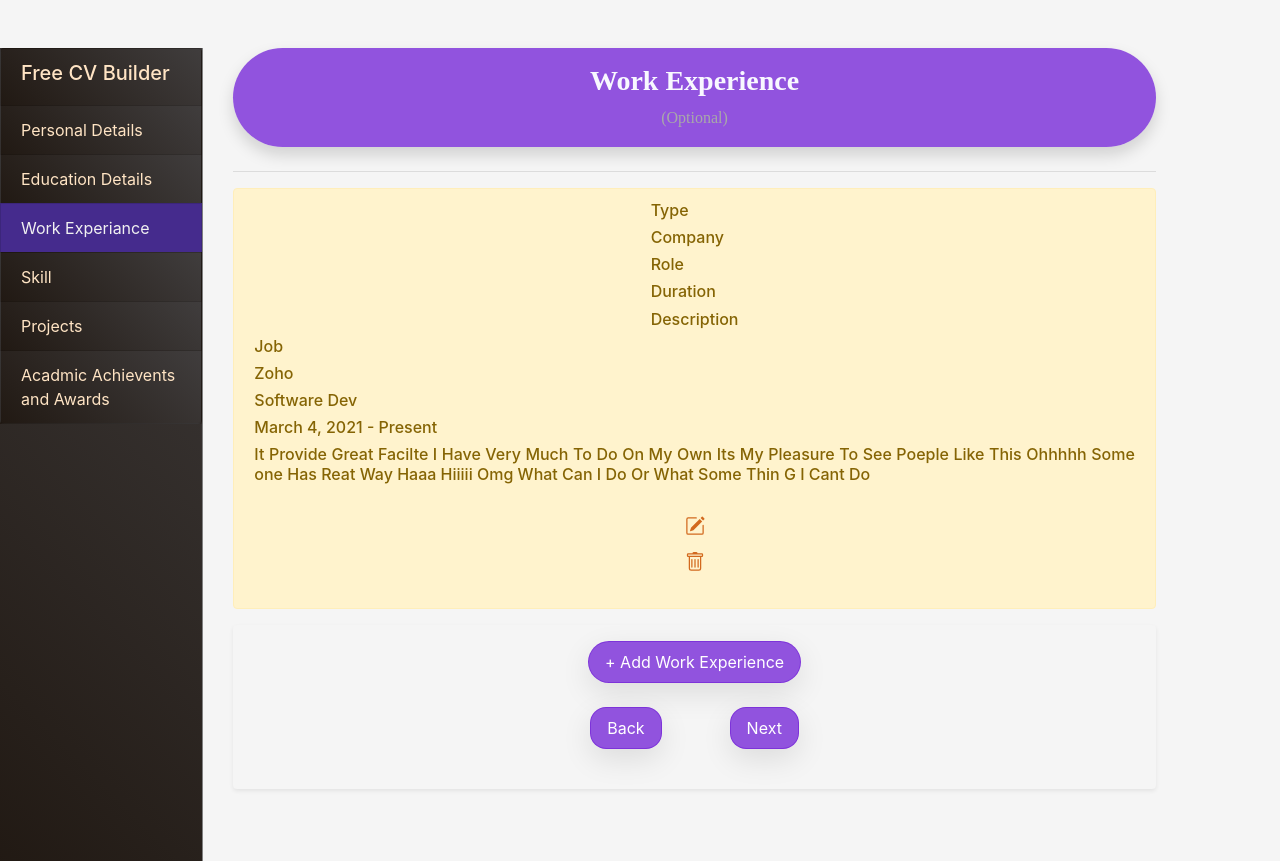
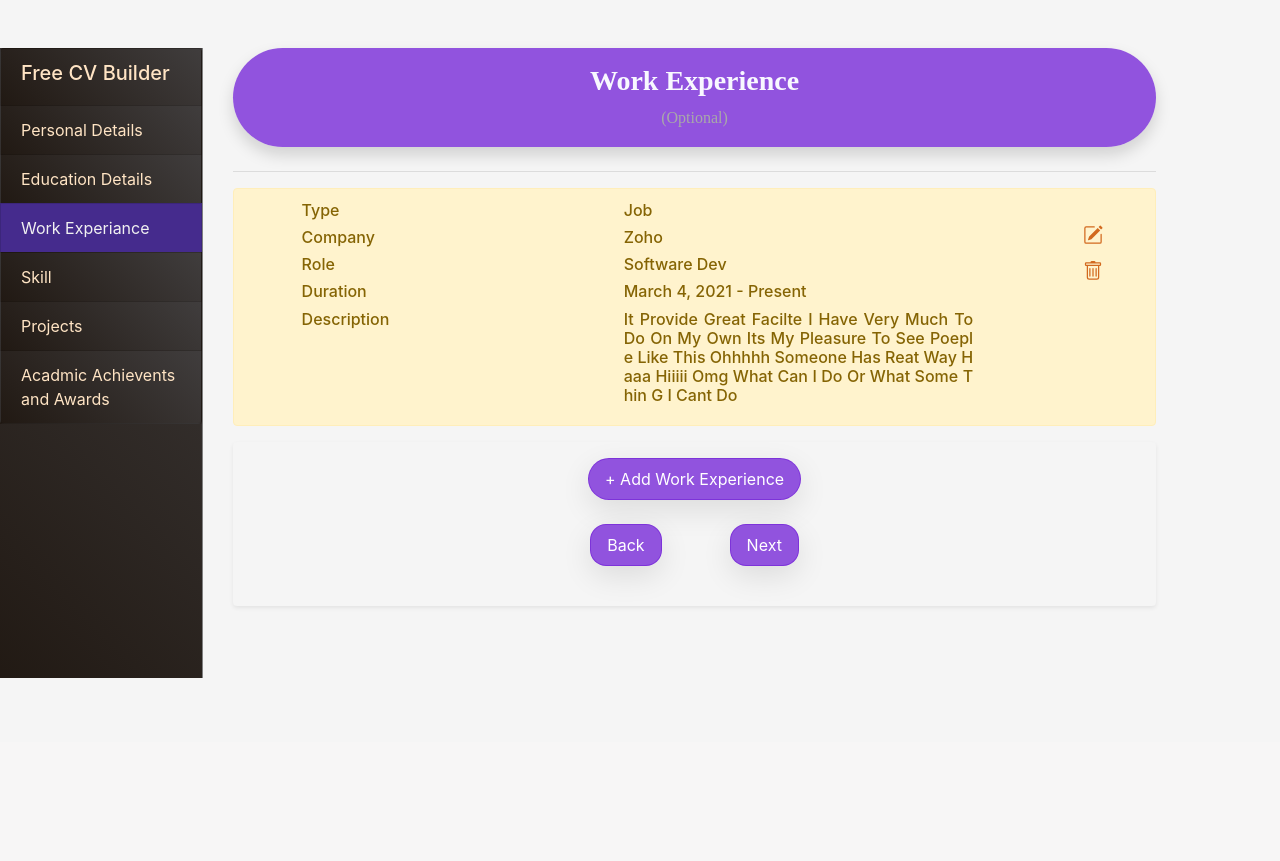
Before and after one commit to Shivanshu-Shrivastava/proRe, a Django app: page /work in a window 1280 px wide. Shown: the part 58-919 px from the top of the page. After the commit the page ends 736 px from the top, so only its background shows below. Run offline with Django 3.2, Linux system fonts and the light colour scheme; data comes from the database, SQL or seed files in the repository; both versions use the stored data as it was after the commit; some libraries are stand-ins or nearby versions.

Commit message:
modified work

```diff
--- a/templates/extra.html
+++ b/templates/extra.html
@@ -42,11 +42,11 @@
                         <div id="del{{ forloop.counter }}">
                             {#            {{ count|add:'1' }}#}
                             <div class="alert alert-warning" role="alert">
-                                <div class="d-flex justify-content-around flex-wrap ">
-                                    <div class="d-flex flex-column justify-content-between flex-wrap ">
+                                <div class="d-flex justify-content-around row ">
+                                    <div class="d-flex flex-column col col-md-2 ">
                                         <h6 class="text-capitalize">Academic Achievents And Awards</h6>
                                     </div>
-                                    <div class="d-flex flex-column justify-content-between flex-wrap ">
+                                    <div class="d-flex flex-column col col-md-5 ">
                                         <h6 class="text-capitalize adjusttext">{{ i.achievement }}</h6>
                                     </div>
                                     <div class="d-flex flex-wrap " style="max-width: 200px">
--- a/templates/work.html
+++ b/templates/work.html
@@ -43,8 +43,8 @@
                         <div id="del{{ forloop.counter }}">
                             {#            {{ count|add:'1' }}#}
                             <div class="alert alert-warning" role="alert">
-                                <div class="d-flex justify-content-around flex-wrap ">
-                                    <div class="d-flex flex-column justify-content-between flex-wrap ">
+                                <div class="d-flex justify-content-around row ">
+                                    <div class="d-flex flex-column col col-md-3 ">
                                         <h6 class="text-capitalize">Type</h6>
                                         <h6 class="text-capitalize">Company</h6>
                                         <h6 class="text-capitalize">Role</h6>
@@ -52,7 +52,7 @@
                                         <h6 class="text-capitalize">Description</h6>
 
                                     </div>
-                                    <div class="d-flex flex-column justify-content-between flex-wrap ">
+                                    <div class="d-flex flex-column col col-md-5 ">
                                         <h6 class="text-capitalize">{{ i.type }}</h6>
                                         <h6 class="text-capitalize">{{ i.company }}</h6>
                                         <h6 class="text-capitalize">{{ i.role }}</h6>
```
Also changed, not shown: db.sqlite3.
